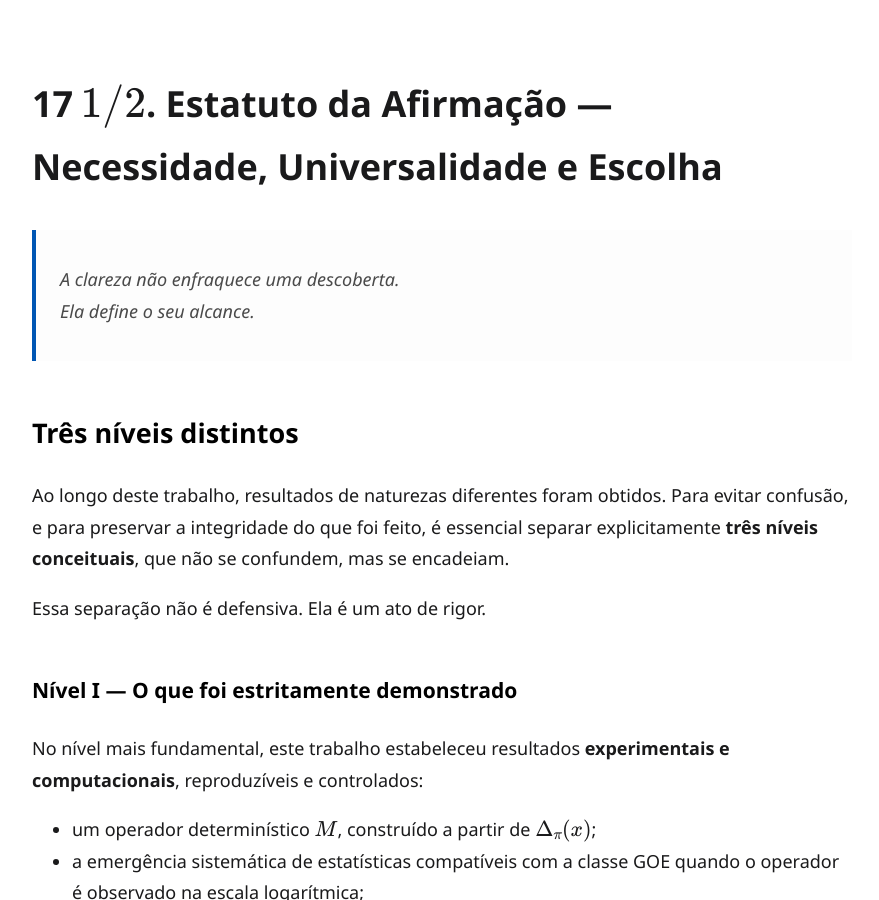
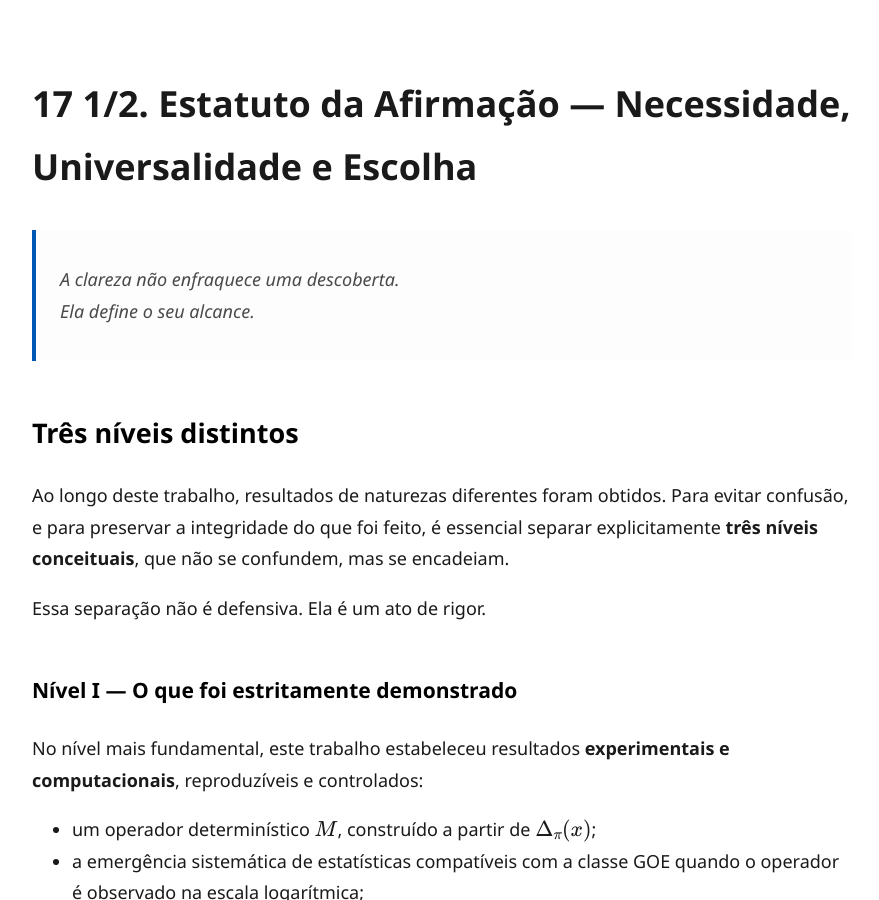
Before and after one commit to costaalv/descobrindo_caos, a Jekyll site: the page built from livro/capitulos/17_meio_estatuto_da_afirmacao.md, in a window 1280 px wide and 900 px high. Shown: the whole window, without its empty margins (198-1077 px from the left). Built offline with Jekyll 4.4.1, drawn with Linux system fonts in a browser that asks for light colours; our own code applies the rules of GitHub Pages for plain Markdown files.

```diff
--- a/livro/capitulos/17_meio_estatuto_da_afirmacao.md
+++ b/livro/capitulos/17_meio_estatuto_da_afirmacao.md
@@ -1,4 +1,4 @@
-# 17$\,1/2$. Estatuto da Afirmação — Necessidade, Universalidade e Escolha
+# 17 1/2. Estatuto da Afirmação — Necessidade, Universalidade e Escolha
 
 > *A clareza não enfraquece uma descoberta.*
 > *Ela define o seu alcance.*
```
Also changed, not shown: index.md (+1 -1 lines).
